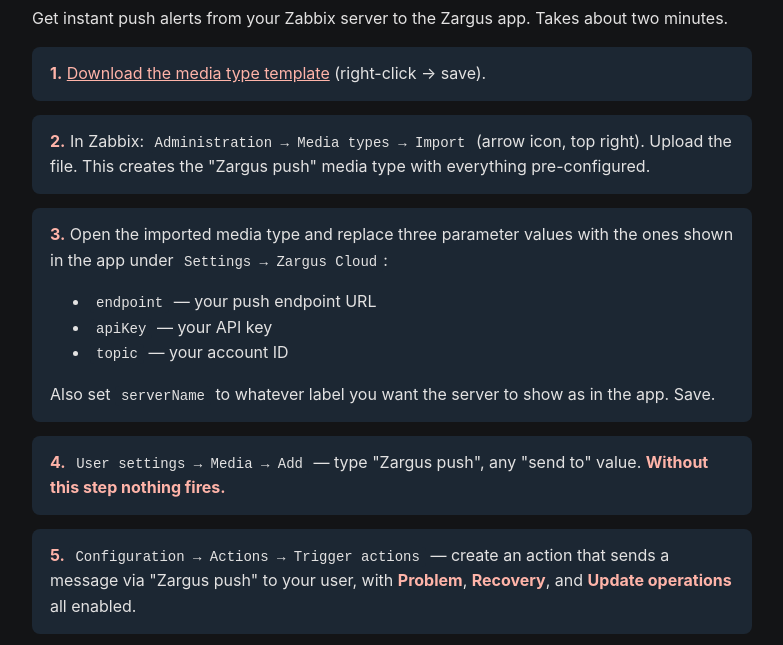
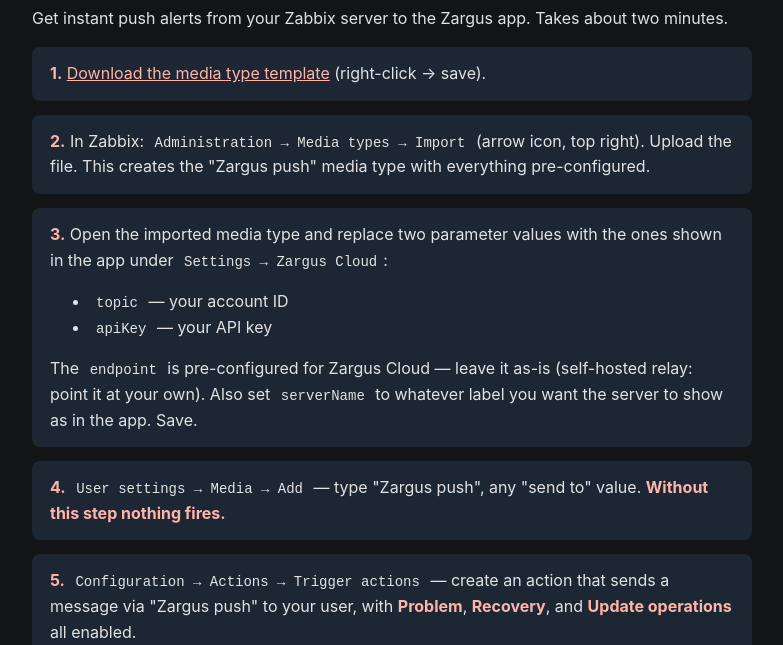
Before and after one commit to sourdusk/zargus-www, a plain HTML site: page webhook.html in a window 1280 px wide. Shown: the part 107-752 px from the top of the page, without its empty margins (248-1031 px from the left). Drawn offline with Linux system fonts and the light colour scheme.

Commit message:
Webhook template + page: endpoint pre-configured (push.zargus.app), topic before apiKey, setup-guide URL in description

```diff
--- a/webhook.html
+++ b/webhook.html
@@ -10,13 +10,12 @@
 
 <div class="step"><b>2.</b> In Zabbix: <code>Administration → Media types → Import</code> (arrow icon, top right). Upload the file. This creates the "Zargus push" media type with everything pre-configured.</div>
 
-<div class="step"><b>3.</b> Open the imported media type and replace three parameter values with the ones shown in the app under <code>Settings → Zargus Cloud</code>:
+<div class="step"><b>3.</b> Open the imported media type and replace two parameter values with the ones shown in the app under <code>Settings → Zargus Cloud</code>:
 <ul>
-<li><code>endpoint</code> — your push endpoint URL</li>
+<li><code>topic</code> — your account ID</li>
 <li><code>apiKey</code> — your API key</li>
-<li><code>topic</code> — your account ID</li>
 </ul>
-Also set <code>serverName</code> to whatever label you want the server to show as in the app. Save.</div>
+The <code>endpoint</code> is pre-configured for Zargus Cloud — leave it as-is (self-hosted relay: point it at your own). Also set <code>serverName</code> to whatever label you want the server to show as in the app. Save.</div>
 
 <div class="step"><b>4.</b> <code>User settings → Media → Add</code> — type "Zargus push", any "send to" value. <b>Without this step nothing fires.</b></div>
 
```
Also changed, not shown: 1 other file.
